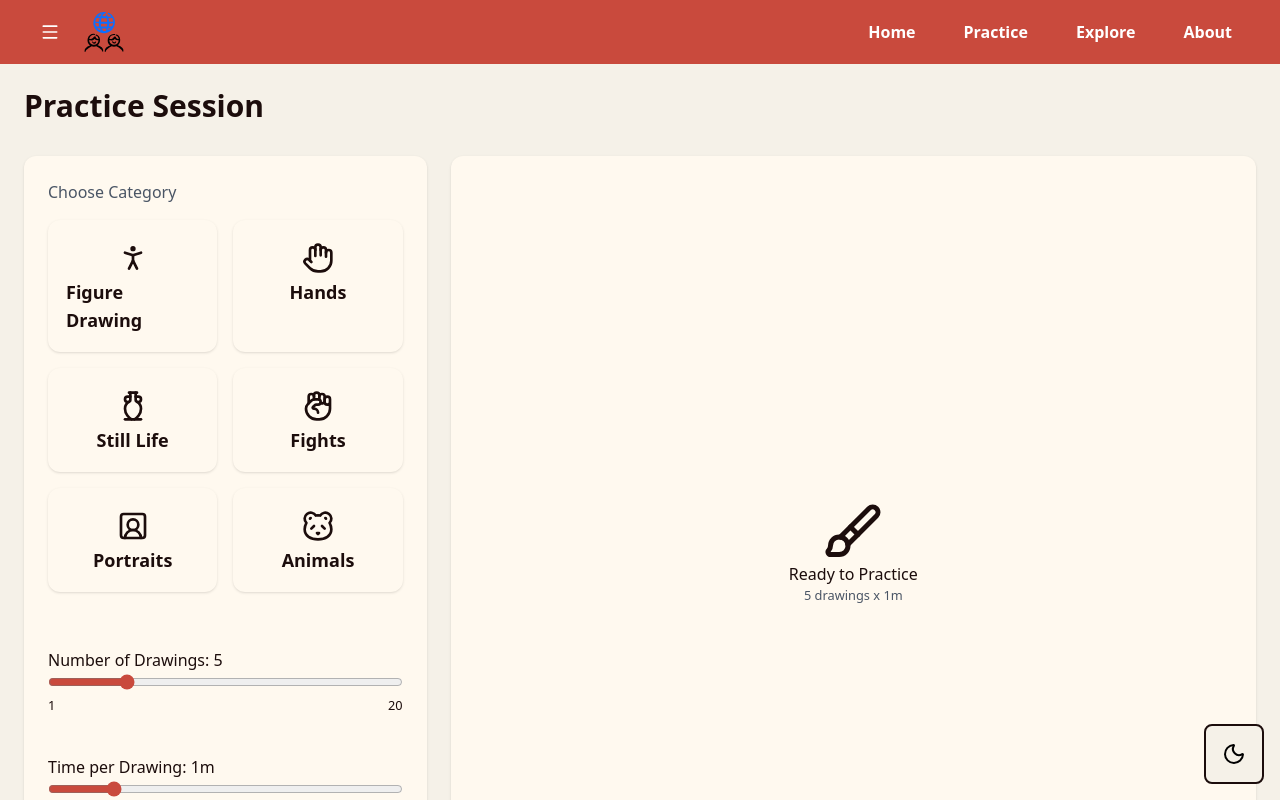
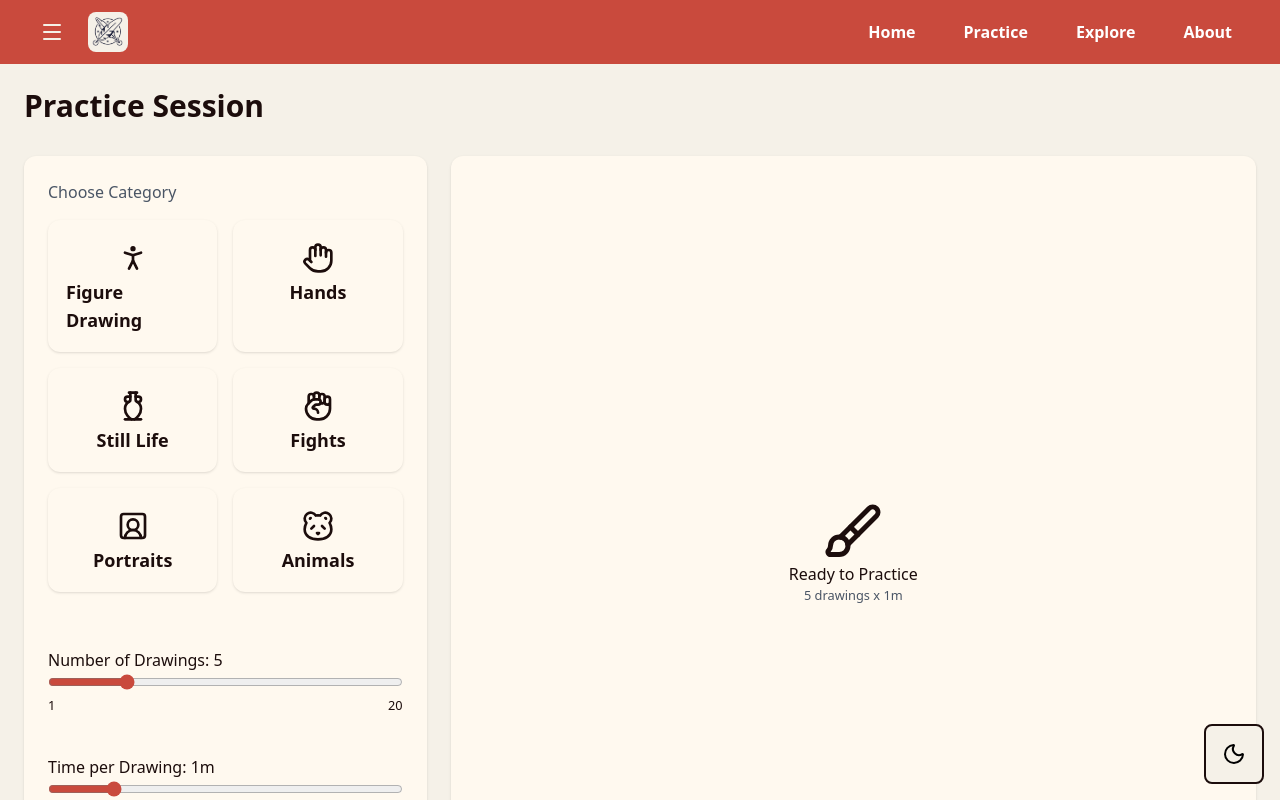
Before and after one commit to arz-main/TheSocialSite, a React (Vite) app in the folder frontend/: page /practice in a window 1280 px wide. Shown: the top 800 px of the page. Built offline with nearby package versions, Linux system fonts and the light colour scheme.

Commit message:
new: am adaugat un component de logo pentru website

```diff
--- a/frontend/src/components/layout/Navbar.tsx
+++ b/frontend/src/components/layout/Navbar.tsx
@@ -1,7 +1,7 @@
 import { useState } from "react"
 import { Link } from "react-router-dom";
 import Paths from "../../routes/paths";
-import SiteLogo from "../../assets/world_logo.svg";
+import WebsiteLogo from "../ui/SiteLogo";
 import { Menu } from "lucide-react";
 import { motion } from "motion/react";
 import { Sidebar } from "../../pages/SidePanel"
@@ -18,17 +18,15 @@ const Navbar = () => {
 				<div className="flex items-center gap-4">
 					<motion.button
 						onClick={() => setSidebarOpen(true)}
-						className="p-2 hover:bg-text/20 rounded-lg transition-colors"
+						className="hover:bg-text/20 rounded-lg transition-colors w-10 h-10 flex justify-center items-center"
 						whileTap={{ scale: 0.9 }}
 						transition={{ type: "spring", stiffness: 400, damping: 17 }}
 						aria-label="Open sidebar"
 					>
-						<Menu className="w-5 h-5 text-white" />
+						<Menu className="w-6 h-6 text-background" />
 					</motion.button>
 
-					<Link to={Paths.home} className="flex items-center">
-						<img src={SiteLogo} alt="Site Logo" className="h-10 w-10" />
-					</Link>
+					<WebsiteLogo />
 				</div>
 				<div className="flex gap-4">
 					<Link to={Paths.home} className="text-white hover:text-text hover:bg-background py-2 px-4 rounded-xl border-none font-semibold">Home</Link>
--- /dev/null
+++ b/frontend/src/components/ui/SiteLogo.tsx
@@ -0,0 +1,20 @@
+import { Link } from "react-router-dom";
+import Paths from "../../routes/paths";
+import Logo from "../../assets/site_logo.png"
+
+const WebsiteLogo = () => {
+    return (
+        <Link
+            to={Paths.home}
+            className="bg-background border border-none rounded-lg flex items-center justify-center w-10 h-10"
+        >
+            <img
+                src={Logo}
+                alt="Site Logo"
+                className="w-full h-full object-cover scale-140"
+            />
+        </Link>
+    )
+};
+
+export default WebsiteLogo;
```
Also changed, not shown: frontend/src/assets/site_logo.png (added).
